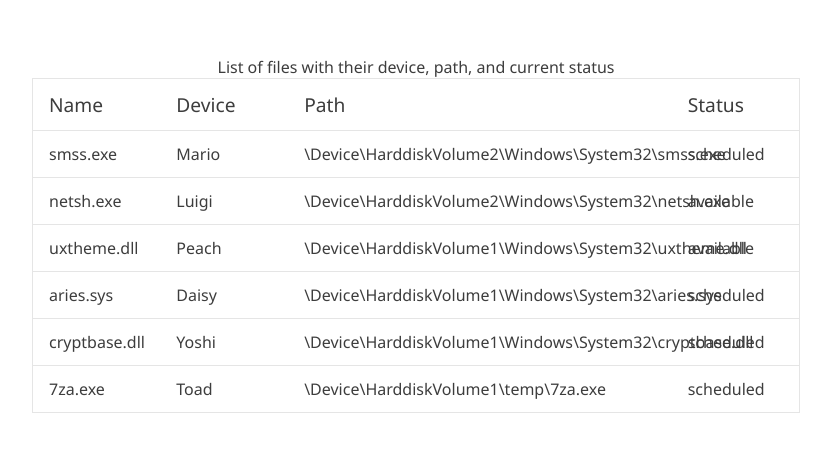
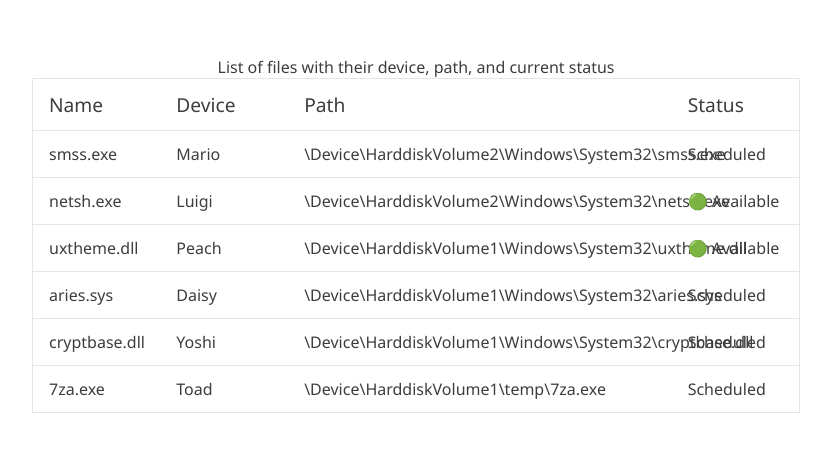
Before and after one commit to bogminic/table, an Angular app: page / in a window 1280 px wide. Shown: the part 166-618 px from the top of the page, without its empty margins (224-1055 px from the left). Built offline with nearby package versions, Linux system fonts and the light colour scheme.

Commit message:
Add value formatting to table columns and update status field representation

```diff
--- a/src/app/components/table/table.html
+++ b/src/app/components/table/table.html
@@ -21,7 +21,7 @@
     } @else { @for (row of rowData(); track $index) {
     <tr>
       @for (col of colDefs(); track $index) {
-      <td headers="col-{{ $index }}">{{row[col.field] }}</td>
+      <td headers="col-{{ $index }}">{{col.valueFormatting ? col.valueFormatting(row[col.field]) : row[col.field]}}</td>
       }
     </tr>
     } }
--- a/src/app/components/table/table.types.ts
+++ b/src/app/components/table/table.types.ts
@@ -2,6 +2,7 @@ export interface ColDef {
   field: string;
   headerName: string;
   width?: string;
+  valueFormatting?: (value: unknown) => string;
 };
 
 export interface TableRow {
--- a/src/app/pages/home-page/home-page.ts
+++ b/src/app/pages/home-page/home-page.ts
@@ -57,6 +57,6 @@ export class HomePage {
     { field: 'name', headerName: 'Name' },
     { field: 'device', headerName: 'Device' },
     { field: 'path', headerName: 'Path', width: '50%' },
-    { field: 'status', headerName: 'Status' },
+    { field: 'status', headerName: 'Status', valueFormatting: (value) => (value === 'available' ? '🟢 Available' : 'Scheduled') },
   ];
 }
```
